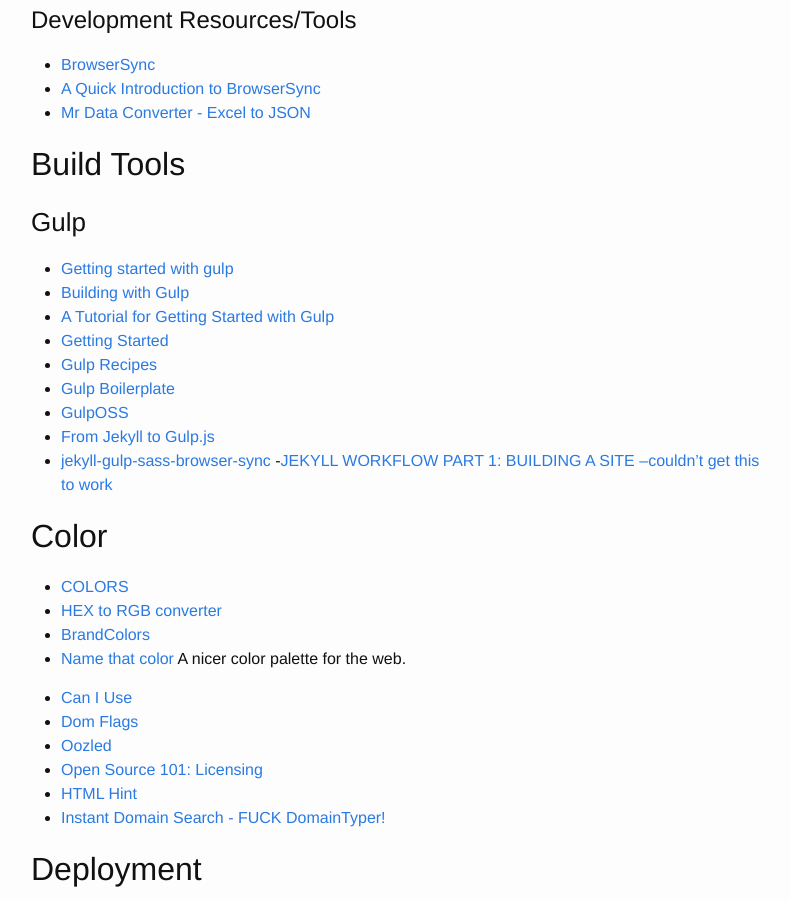
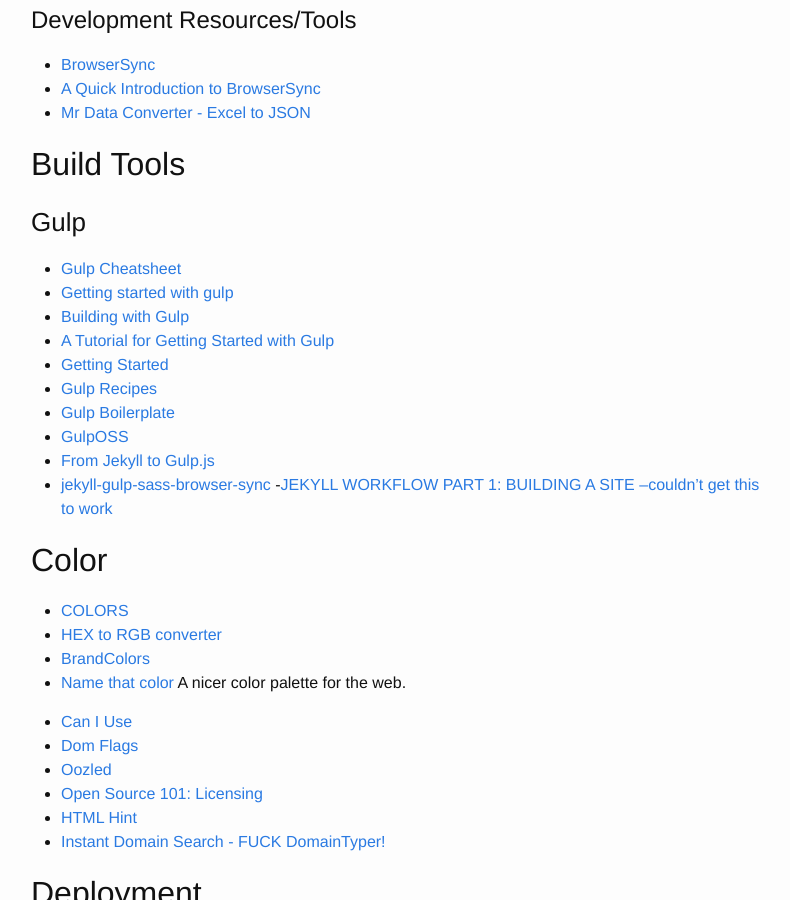
Before and after one commit to brownerd/brownerd.github.io, a Jekyll site: the page built from _posts/2014-10-06-reading-list-2014.md, in a window 1280 px wide and 900 px high, scrolled down 8147 px. Shown: the whole window, without its empty margins (239-1029 px from the left). Built offline with Jekyll 4.4.1, drawn with Linux system fonts in a browser that asks for light colours; emoji names are drawn with the system emoji font.

Commit message:
add gulp cheatsheet

```diff
--- a/_posts/2014-10-06-reading-list-2014.md
+++ b/_posts/2014-10-06-reading-list-2014.md
@@ -369,6 +369,7 @@ I use/test out a lot of apps :punch:
 ## Build Tools
 
 ### Gulp
+- [Gulp Cheatsheet](https://github.com/osscafe/gulp-cheatsheet)
 - [Getting started with gulp](http://alistapart.com/blog/post/getting-started-with-gulp)
 - [Building with Gulp](http://www.smashingmagazine.com/2014/06/11/building-with-gulp/)
 - [A Tutorial for Getting Started with Gulp](http://www.justinmccandless.com/blog/A+Tutorial+for+Getting+Started+with+Gulp)
```
